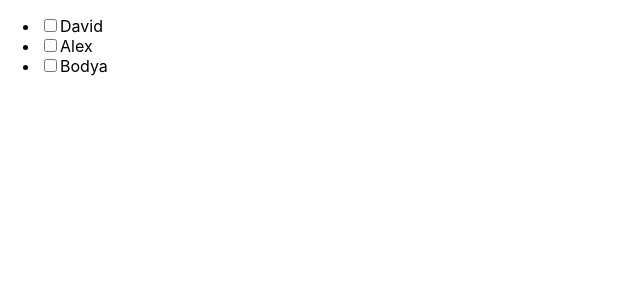
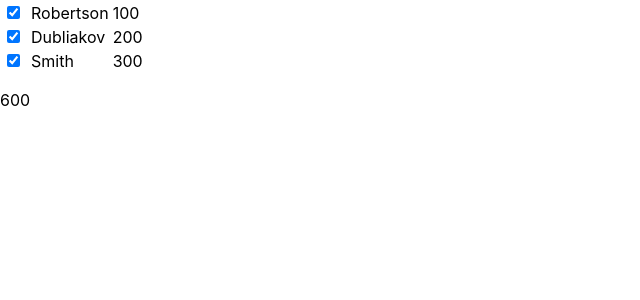
Before and after one commit to IrshakAnna-Mariia/LearnReact, a React (Create React App) app in the folder lesson_7/: page / in a window 1280 px wide. Shown: the top 300 px of the page, without its empty margins (0-640 px from the left). Built offline with nearby package versions, Linux system fonts and the light colour scheme.

Commit message:
Lesson_7. Task 2

```diff
--- a/lesson_7/src/App.js
+++ b/lesson_7/src/App.js
@@ -1,29 +1,40 @@
 import {useState} from 'react';
 
 function App() {
-  const [names, setNames] = useState([
-    {name: 'David', checked: false},
-    {name: 'Alex', checked: false},
-    {name: 'Bodya', checked: false}
+  const [workers, setWorkers] = useState([
+    { name: 'John', lastName: 'Robertson', salary: 100, checked: true },
+    { name: 'David', lastName: 'Dubliakov', salary: 200, checked: true },
+    { name: 'Ben', lastName: 'Smith', salary: 300, checked: true },
   ]);
+  const sum = workers.map(item => item.checked && item.salary).reduce((prev, curr) => prev + curr, 0);
 
-  const handleChengeDecoration = ({target: {name}}) => setNames(prevNames => {
-    return prevNames.map(item => name !== item.name ? item : {name, checked: !item.checked})
-  })
+  const handleChangeChecked = ({ target: { name } }) => {
+    setWorkers(prevWorkers => prevWorkers.map(item =>
+      item.name !== name ? item : { name, lastName: item.lastName, salary: item.salary, checked: !item.checked }));
+  }
 
   return (
     <div>
-      <ul>
-        {names.map(item => (
-          <li
-            key={item.name}
-            style={{textDecoration: item.checked ? 'line-through': 'none'}}
-          >
-            <input name={item.name} onChange={handleChengeDecoration} type='checkbox'/>
-            {item.name}
-          </li>
-        ))}
-      </ul>
+      <table>
+        <thead>
+          {workers.map(item => (
+            <tr key={item.lastName}>
+              <td>
+                <input
+                  type='checkbox'
+                  checked={item.checked}
+                  name={item.name}
+                  onChange={handleChangeChecked}
+                />
+              </td>
+              <td>{item.mane}</td>
+              <td>{item.lastName}</td>
+              <td>{item.salary}</td>
+            </tr>
+          ))}
+        </thead>
+      </table>
+      <p>{sum}</p>
     </div>
   );
 }
```
